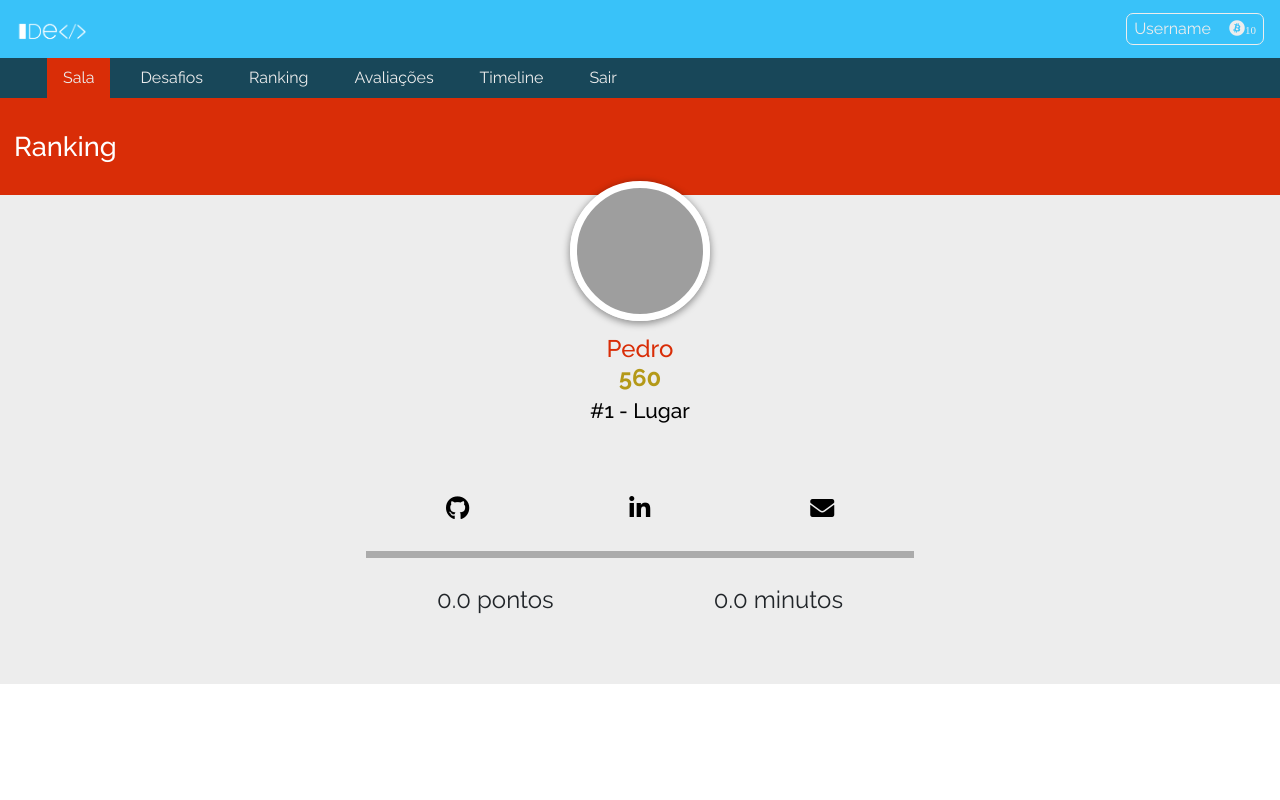
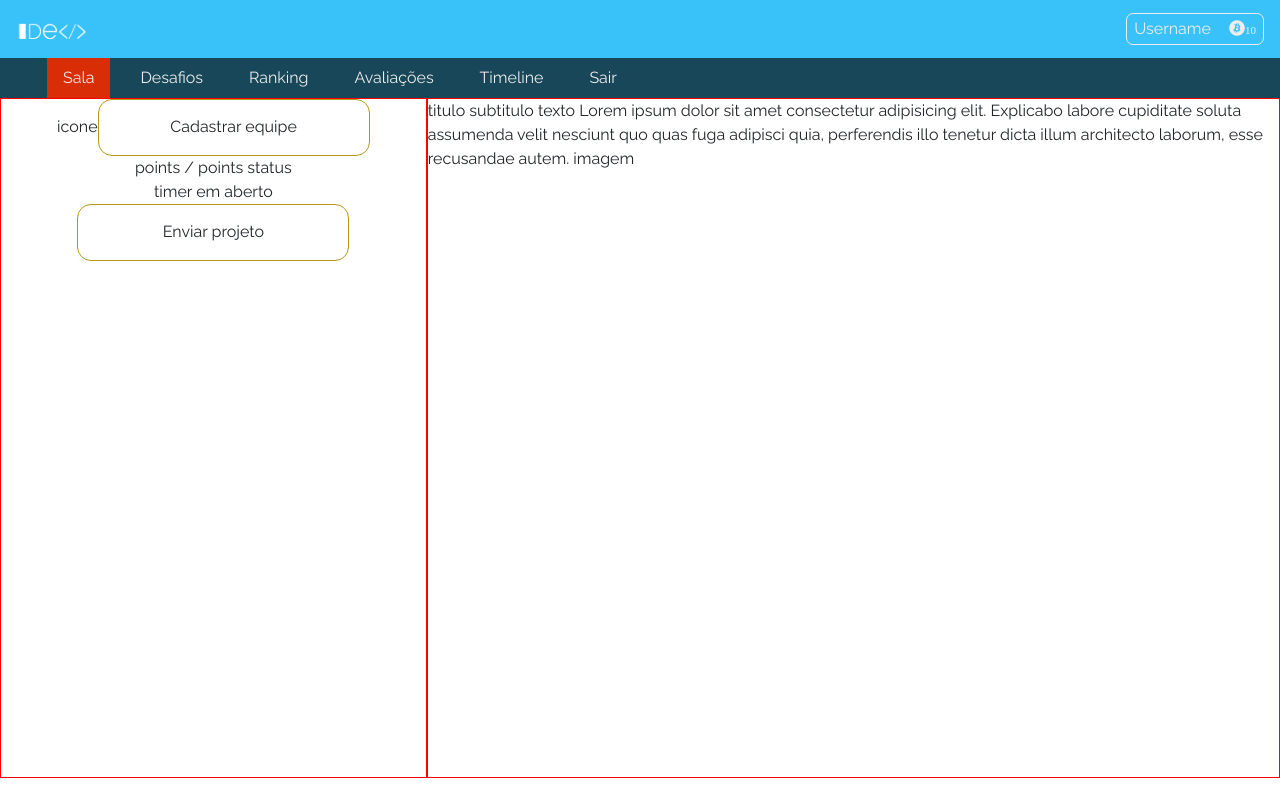
Before and after one commit to 4lessandrodev/idev-portal-frontend-react, a React (Create React App) app: page / in a window 1280 px wide. Built offline with nearby package versions, Linux system fonts and the light colour scheme; grey boxes are pictures that could not be loaded.

Commit message:
feat(desafios): adding grid and components

```diff
--- a/src/App.js
+++ b/src/App.js
@@ -4,6 +4,7 @@ import Sala from './pages/Sala/Sala';
 import Login from './pages/Login/Login';
 import Ranking from './pages/Ranking/Ranking';
 import UserRanking from './pages/Ranking/UserRanking';
+import Desafio from './pages/Desafios/Desafio';
 import './normalize.css';
 
 function App() {
@@ -12,7 +13,8 @@ function App() {
       {/*<Sala />*/}
       {/*<Login/>*/}
       {/*<Ranking />*/}
-      <UserRanking />
+      {/*<UserRanking />*/}
+      <Desafio />
     </>
   );
 }
--- /dev/null
+++ b/src/components/Desafio/Button/Button.css
@@ -0,0 +1,8 @@
+.generic__button{
+    height: 57px;
+    width: 272px;
+    margin: auto;
+    padding: 7px;
+    border-radius: 14px;
+    border: 1px solid var(--yellow);
+}
--- /dev/null
+++ b/src/components/Desafio/Button/Button.jsx
@@ -0,0 +1,8 @@
+import React from 'react';
+import './Button.css';
+
+export default props => (
+    <>
+        <input type="button" value={props.label} className="btn generic__button" />
+    </>
+)
--- a/src/components/Ranking/User/User.css
+++ b/src/components/Ranking/User/User.css
@@ -3,7 +3,7 @@
     flex-direction: column;
     justify-content: center;
     align-items: center;
-    margin: 28px;
+    margin: 32px;
 }
 .ranking__user__header__img{
     width: 140px;
@@ -23,20 +23,20 @@
 
 .ranking__user__info__username{
     color: var(--orange);
-    font-size: 1.5rem;
+    font-size: 1.3rem;
     margin: 0;
     padding: 0;
 }
 .ranking__user__info__points{
     color: var(--yellow);
     font-weight: 700;
-    font-size: 1.5rem;
+    font-size: 1.3rem;
     margin: 0;
     padding: 0;
 }
 
 .ranking__user__info__position{
-    font-size: 1.3rem;
+    font-size: 1.1rem;
     color: var(--black);
     padding: 7px;
     border-radius: 7px;
--- /dev/null
+++ b/src/components/Templates/Desafios/Desafio.css
@@ -0,0 +1,16 @@
+.desafio__section{
+    display: flex;
+    flex-wrap: wrap;
+    margin: 0;
+    padding: 0;
+    min-height: 85vh;
+}
+
+.desafio__section__article{
+    display: flex;
+    flex-direction: column;
+    border: 1px solid red;
+    margin: 0;
+    padding: 0;
+    align-items: center;
+}
--- /dev/null
+++ b/src/components/Templates/Desafios/Desafio.jsx
@@ -0,0 +1,33 @@
+import React from 'react';
+import Button from '../../Desafio/Button/Button';
+import './Desafio.css';
+
+export default props => (
+
+    <section className="col-12 desafio__section">
+        <article className="col-lg-4 col-md-6 col-sm-12 desafio__section__article">
+            <div>
+                icone
+                <Button label="Cadastrar equipe"/>
+            </div>
+            <div>
+                points / points
+                status
+            </div>
+            <div>
+                timer
+                em aberto
+            </div>
+            <div>
+                <Button label="Enviar projeto"/>
+            </div>
+        </article>
+        <article className="col-lg-8 col-md-6 col-sm-12 desafio__section__article">
+            titulo
+            subtitulo
+            texto Lorem ipsum dolor sit amet consectetur adipisicing elit. Explicabo labore cupiditate soluta assumenda velit nesciunt quo quas fuga adipisci quia, perferendis illo tenetur dicta illum architecto laborum, esse recusandae autem.
+            imagem
+        </article>
+    </section>
+
+)
--- /dev/null
+++ b/src/pages/Desafios/Desafio.jsx
@@ -0,0 +1,18 @@
+import React from 'react';
+import Nav from '../../components/Nav/Nav';
+import Menu from '../../components/Menu/Menu';
+import Desafio from '../../components/Templates/Desafios/Desafio';
+
+export default props => (
+
+    <>
+        <header>
+            <Nav />
+            <Menu />
+        </header>
+        <main>
+            <Desafio />
+        </main>
+    </>
+
+)
```
